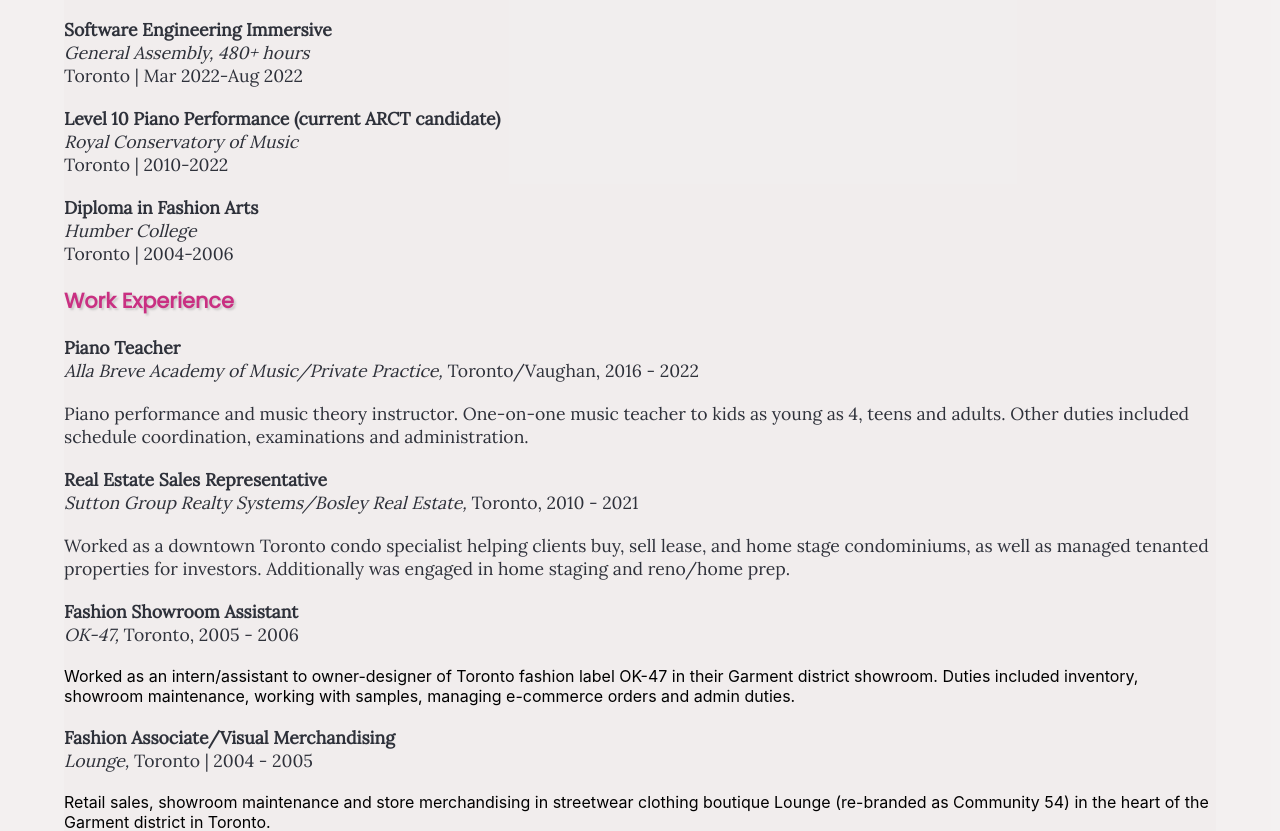
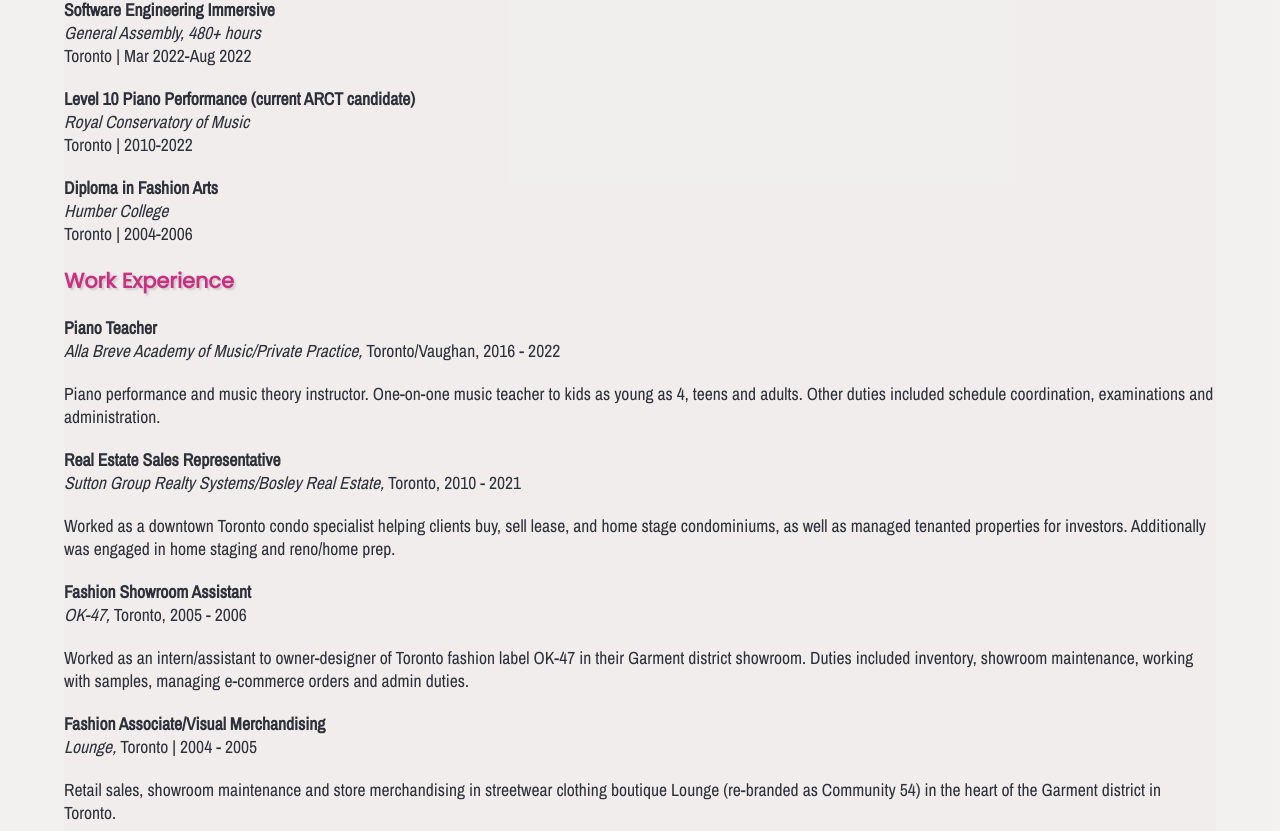
Before and after one commit to tatyanakarlen/PortfolioWebsite, a React (Create React App) app: page /resume in a window 1280 px wide. Shown: the part 833-1664 px from the top of the page. Built offline with nearby package versions, Linux system fonts and the light colour scheme.

Commit message:
changed font

```diff
--- a/src/components/Hero/Hero.css
+++ b/src/components/Hero/Hero.css
@@ -76,7 +76,7 @@
   text-transform: uppercase;
   font-size: 1.1rem;
   color: #2e313a;
-  font-family: Poppins;
+  font-family: Archivo Narrow;
   margin-top: -0.5rem;
 
 }
@@ -89,8 +89,8 @@
 
 .article {
   color: #2e313a;
-  font-size: 1.1rem;
-  font-family: Lora;
+  font-size: 1.2rem;
+  font-family: Archivo Narrow;
 }
 
 #icon-container a {
--- a/src/components/PorfolioPiece/PortfolioPiece.css
+++ b/src/components/PorfolioPiece/PortfolioPiece.css
@@ -11,7 +11,7 @@
 .project-details {
 color: #2e313a;
 font-size: 1.1rem;
-font-family: Lora;
+font-family: Archivo Narrow;
 }
 
 #project-headline {
@@ -19,7 +19,7 @@ font-family: Lora;
     /* text-decoration: underline; */
     color: #2e313a;
     font-style: italic;
-    font-family: Lora;
+    font-family: Archivo Narrow;
 }
 
 
@@ -28,7 +28,7 @@ font-family: Lora;
     /* color: rgb(151, 35, 151) */
     color: #2e313a;
     font-weight: bold;
-    font-family: Lora;
+    font-family: Archivo Narrow;
 }
 
 #img-container:hover .image {
--- a/src/pages/ResumePage/ResumePage.css
+++ b/src/pages/ResumePage/ResumePage.css
@@ -48,7 +48,7 @@
 }
 
 .text {
-  font-family: Lora;
+  font-family: Archivo Narrow;
   font-size: 1.1rem;
   color: #2e313a;
 }
--- a/src/pages/ResumePage/ResumePage.jsx
+++ b/src/pages/ResumePage/ResumePage.jsx
@@ -53,7 +53,6 @@ class ResumePage extends React.Component {
           </p>
           <br />
           <h3 class="underlined">Skills</h3>
-          <br />
           <ul id="skills-list">
             <li class="text">React</li>
             <li class="text">HTML/CSS</li>
@@ -118,7 +117,7 @@ class ResumePage extends React.Component {
             OK-47, <span class="job-place-date text">Toronto, 2005 - 2006</span>
           </p>{' '}
           <br />
-          <p>
+          <p class="text">
             Worked as an intern/assistant to owner-designer of Toronto fashion
             label OK-47 in their Garment district showroom. Duties included
             inventory, showroom maintenance, working with samples, managing
@@ -131,7 +130,7 @@ class ResumePage extends React.Component {
             <span class="job-place-date text"> Toronto | 2004 - 2005 </span>
           </p>
           <br />
-          <p>
+          <p class="text">
             Retail sales, showroom maintenance and store merchandising in
             streetwear clothing boutique Lounge (re-branded as Community 54) in
             the heart of the Garment district in Toronto.
```
